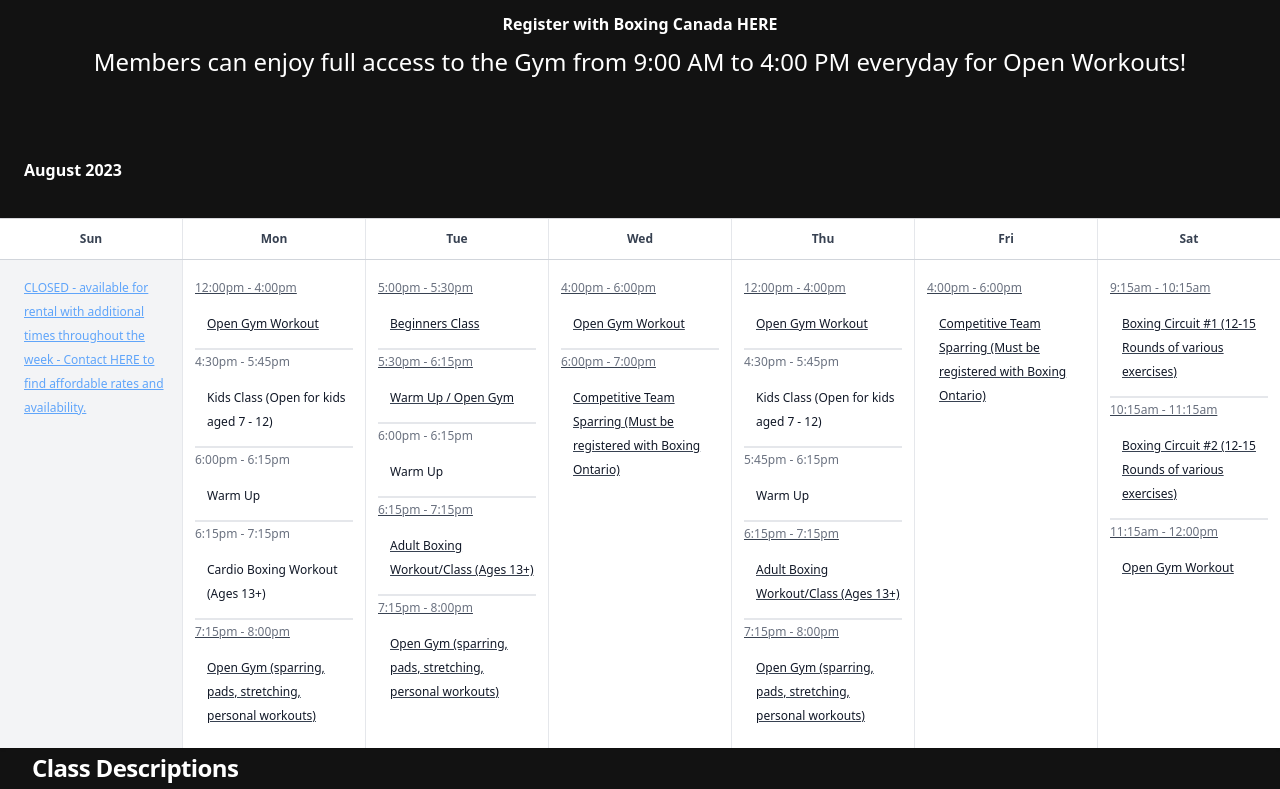
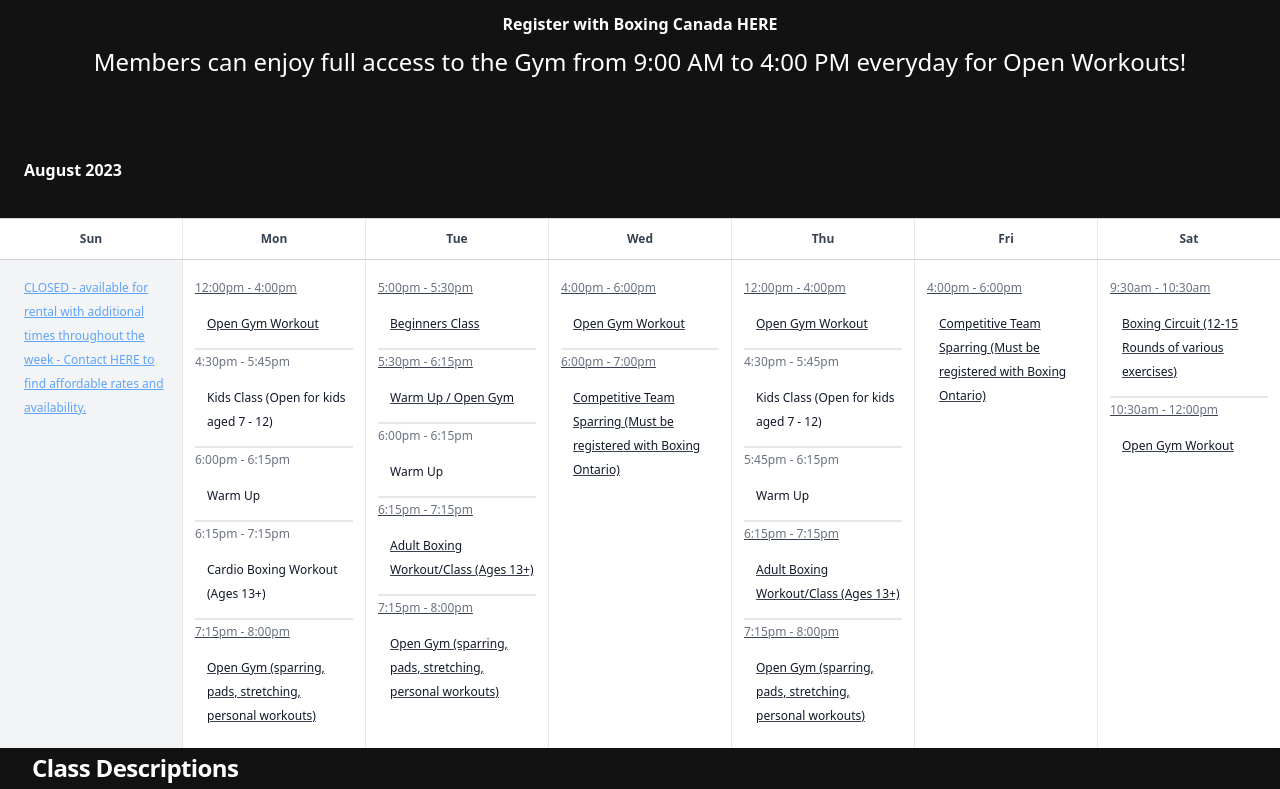
Before and after one commit to kellenwiltshire/ygk-boxing, a Next.js app: page /schedule in a window 1280 px wide. Shown: the part 594-1383 px from the top of the page. Built offline with nearby package versions, Linux system fonts and the light colour scheme.

Commit message:
Update Schedule

```diff
--- a/components/Schedule/Vars/Events.ts
+++ b/components/Schedule/Vars/Events.ts
@@ -119,18 +119,13 @@
     dayOfWeek: "Saturday", events: [
       {
         id:'CIRCUIT',
-        name: "Boxing Circuit #1 (12-15 Rounds of various exercises)",
-        time: "9:15am - 10:15am"
-      },
-      {
-        id:'CIRCUIT',
-        name: "Boxing Circuit #2 (12-15 Rounds of various exercises)",
-        time: "10:15am - 11:15am"
+        name: "Boxing Circuit (12-15 Rounds of various exercises)",
+        time: "9:30am - 10:30am"
       },
       {
         id:'OPENGYM',
         name: "Open Gym Workout",
-        time: "11:15am - 12:00pm"
+        time: "10:30am - 12:00pm"
       },
 
     ]
```
